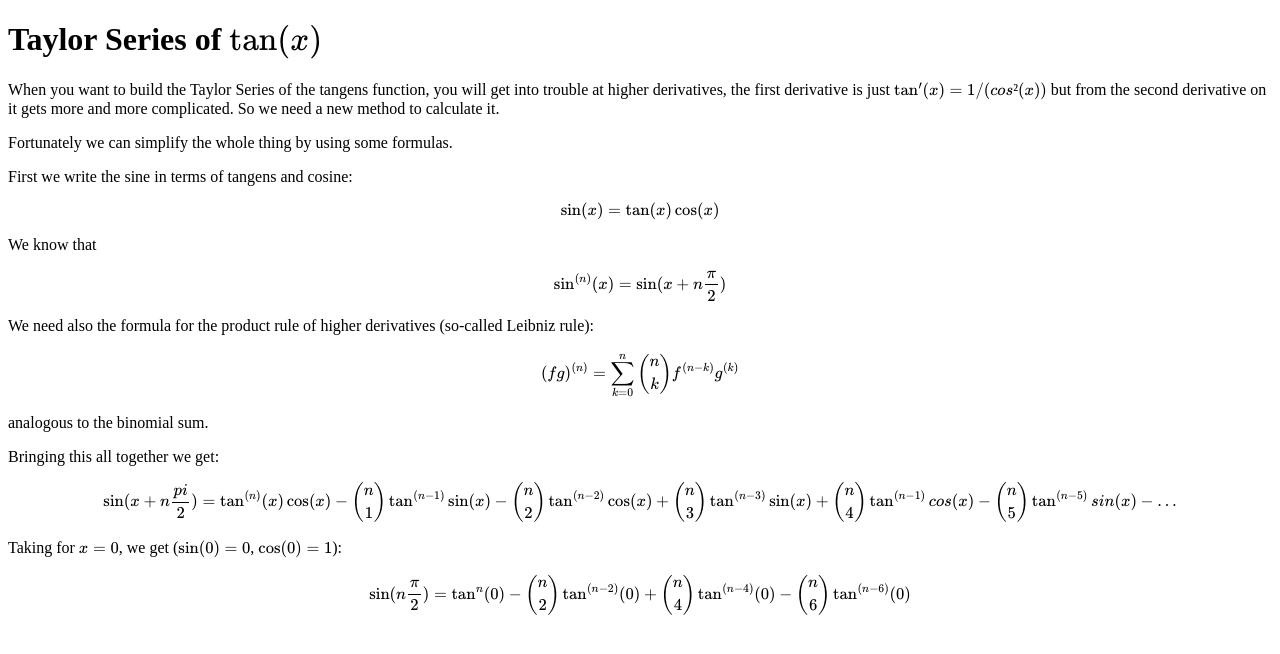
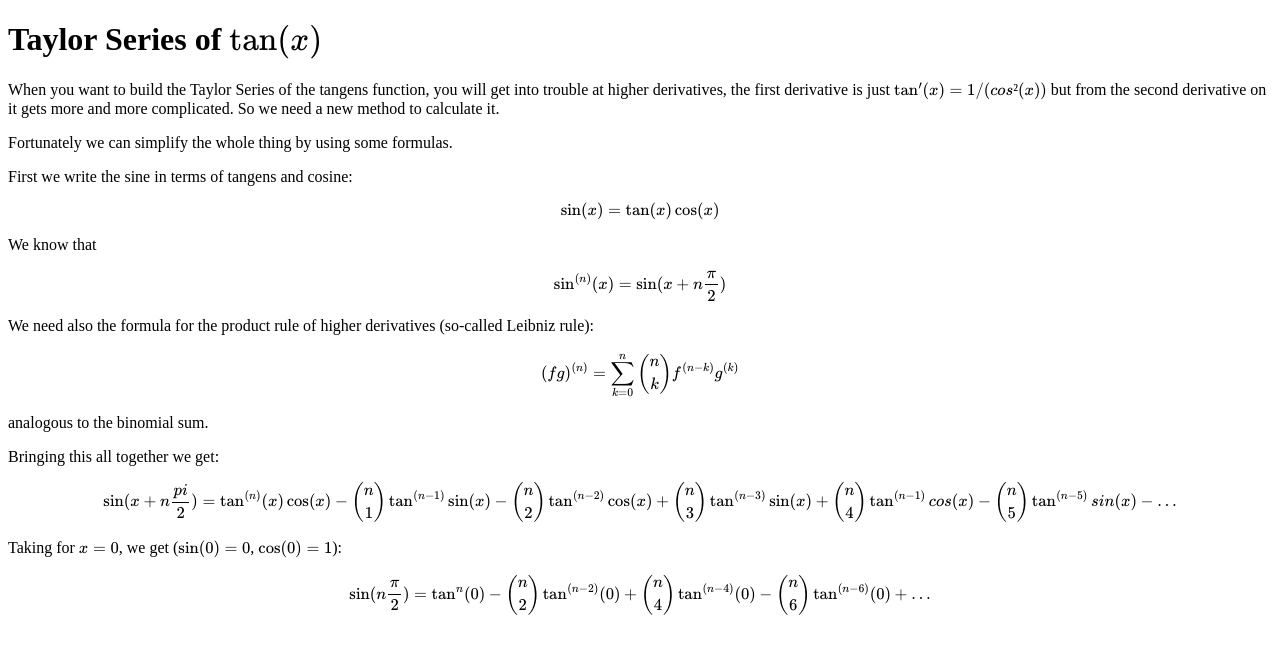
Before and after one commit to wolfi71/wolfi71.github.io, a Jekyll site: the page built from taylor_series.md, in a window 1280 px wide. Shown: the top 654 px of the page. Built offline with Jekyll 4.4.1, drawn with Linux system fonts in a browser that asks for light colours; our own code applies the rules of GitHub Pages for plain Markdown files.

Commit message:
Update taylor_series.md

```diff
--- a/taylor_series.md
+++ b/taylor_series.md
@@ -25,4 +25,4 @@ $$ \sin(x + n \frac{pi}{2}) = \tan^{(n)}(x)\cos(x) - { n \choose 1} \tan^{(n-1)}
 
 Taking for $x = 0$, we get ($\sin(0) = 0$, $\cos(0) = 1$):
 
-$$ \sin( n \frac{\pi}{2}) = \tan^{n}(0) - {n \choose 2} \tan^{(n-2)}(0) + {n \choose 4}\tan^{(n-4)}(0) - {n \choose 6}\tan^{(n-6)}(0) $$
+$$ \sin( n \frac{\pi}{2}) = \tan^{n}(0) - {n \choose 2} \tan^{(n-2)}(0) + {n \choose 4}\tan^{(n-4)}(0) - {n \choose 6}\tan^{(n-6)}(0) + \ldots $$
```
